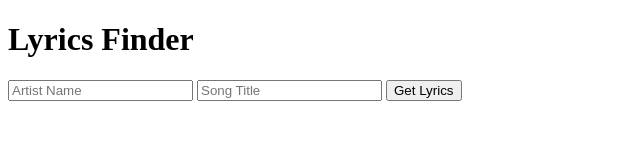
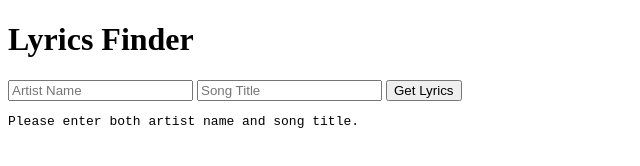
Before and after one commit to zeynepsldrk/read_lyrics_project-, a plain HTML site: page index.html in a window 1280 px wide. Both pictures are taken after a click on the button "Get Lyrics". Shown: the whole page, without its empty margins (0-640 px from the left). Drawn offline with Linux system fonts and the light colour scheme; no server answers.

Commit message:
Update index.html

```diff
--- a/index.html
+++ b/index.html
@@ -13,11 +13,26 @@
 
   <script>
     async function getLyrics() {
-      const artist = document.getElementById('artist').value;
-      const title = document.getElementById('title').value;
-      const response = await fetch(`https://api.lyrics.ovh/v1/${artist}/${title}`);
-      const data = await response.json();
-      document.getElementById('lyrics').textContent = data.lyrics || 'Lyrics not found.';
+      const artist = document.getElementById('artist').value.trim();
+      const title = document.getElementById('title').value.trim();
+
+      if (!artist || !title) {
+        document.getElementById('lyrics').textContent = 'Please enter both artist name and song title.';
+        return;
+      }
+
+      try {
+        const response = await fetch(`https://api.lyrics.ovh/v1/${artist}/${title}`);
+
+        if (!response.ok) {
+          throw new Error('Lyrics not found or API error');
+        }
+
+        const data = await response.json();
+        document.getElementById('lyrics').textContent = data.lyrics || 'Lyrics not found.';
+      } catch (error) {
+        document.getElementById('lyrics').textContent = `Error: ${error.message}`;
+      }
     }
   </script>
 </body>
```
